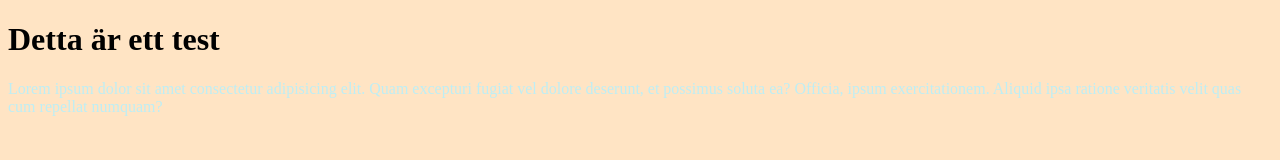
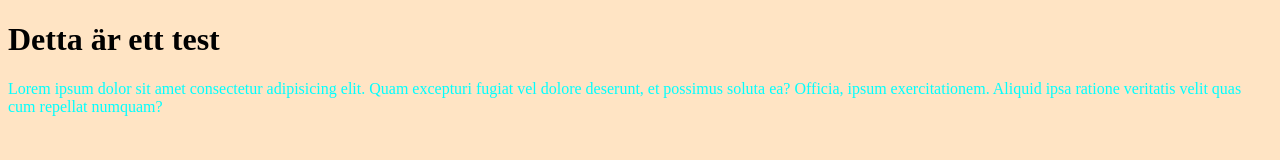
Before and after one commit to hugohermnn/lektion-6, a plain HTML site: page index.html in a window 1280 px wide. Drawn offline with Linux system fonts and the light colour scheme.

Commit message:
add aqua

```diff
--- a/index.html
+++ b/index.html
@@ -15,7 +15,7 @@
 <body>
     <H1>Detta är ett test</H1>
     <h1 class="newClass"></h1>
-    <p>Lorem ipsum dolor sit amet consectetur
+    <p style="color: aqua;">Lorem ipsum dolor sit amet consectetur
         adipisicing elit. Quam excepturi fugiat
         vel dolore deserunt, et possimus soluta ea?
         Officia, ipsum exercitationem. Aliquid ipsa ratione
```
